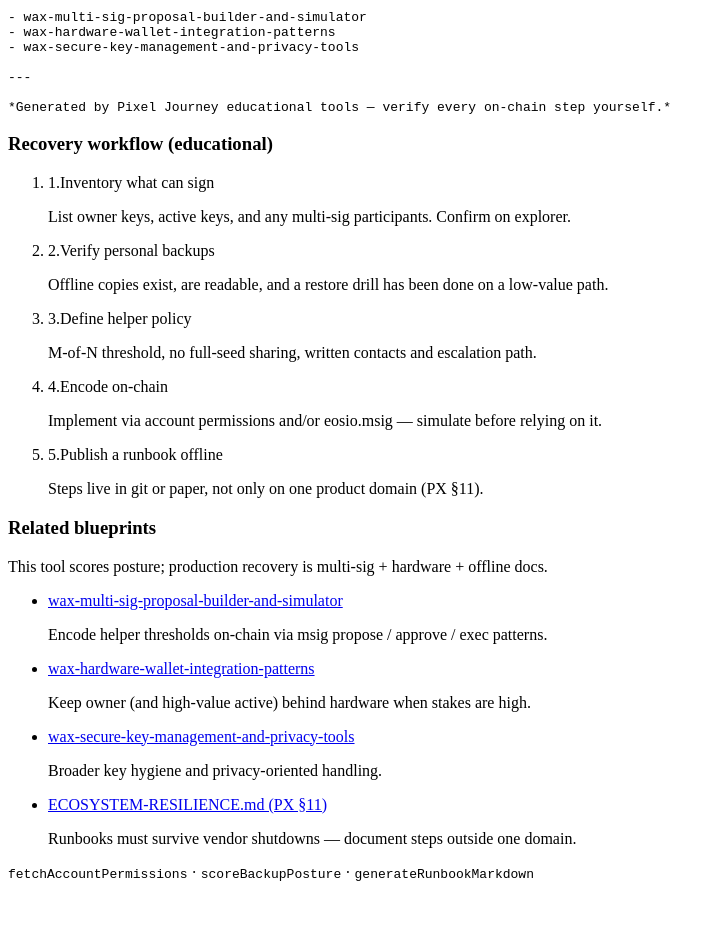
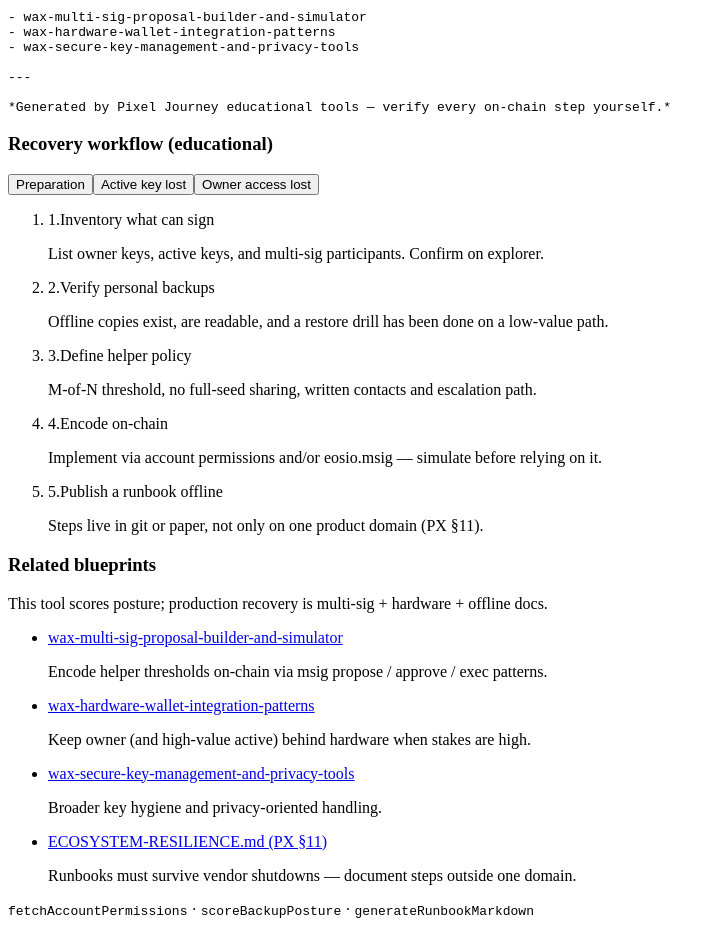
Before and after one commit to pixel-journey/wax-social-recovery-and-key-backup-tools, a Next.js app: page / in a window 1280 px wide. Shown: the part 2780-3715 px from the top of the page, without its empty margins (0-724 px from the left). Before the commit the page ends 3678 px from the top, so only its background shows below. Built offline with nearby package versions, Linux system fonts and the light colour scheme.

Commit message:
Pass 4: branched active-lost vs owner-lost workflow

```diff
--- a/examples/RecoveryWorkflow.tsx
+++ b/examples/RecoveryWorkflow.tsx
@@ -1,11 +1,11 @@
 "use client";
 
-import { useId } from "react";
+import { useId, useState } from "react";
 
-const STEPS = [
+const PREP = [
   {
     title: "Inventory what can sign",
-    body: "List owner keys, active keys, and any multi-sig participants. Confirm on explorer.",
+    body: "List owner keys, active keys, and multi-sig participants. Confirm on explorer.",
   },
   {
     title: "Verify personal backups",
@@ -23,25 +23,69 @@ const STEPS = [
     title: "Publish a runbook offline",
     body: "Steps live in git or paper, not only on one product domain (PX §11).",
   },
-];
+] as const;
+
+const ACTIVE_LOST = [
+  "Confirm owner is still under your control (explorer + offline material).",
+  "From owner, update active keys / linked permissions.",
+  "Revoke compromised active keys.",
+  "Rotate any app sessions that used the old active key.",
+  "Log the incident and update the runbook.",
+] as const;
+
+const OWNER_LOST = [
+  "Active alone cannot replace owner — do not waste time on active-only fixes.",
+  "Execute the pre-arranged M-of-N / account-auth recovery path.",
+  "If no multi-party owner path exists, the account may be unrecoverable.",
+  "After recovery, separate owner from daily keys and re-drill backups.",
+  "Review helper set for collusion / coercion risk.",
+] as const;
 
 export interface RecoveryWorkflowProps {
   className?: string;
 }
 
+type Branch = "prep" | "active" | "owner";
+
 export function RecoveryWorkflow({ className = "" }: RecoveryWorkflowProps) {
   const headingId = useId();
+  const [branch, setBranch] = useState<Branch>("prep");
 
   return (
     <section
       className={`rounded-2xl border border-white/10 bg-black/20 p-6 ${className}`}
       aria-labelledby={headingId}
     >
-      <h3 id={headingId} className="font-semibold text-lg mb-4">
+      <h3 id={headingId} className="font-semibold text-lg mb-3">
         Recovery workflow (educational)
       </h3>
+
+      <div className="flex flex-wrap gap-2 mb-4" role="tablist" aria-label="Scenario">
+        {(
+          [
+            ["prep", "Preparation"],
+            ["active", "Active key lost"],
+            ["owner", "Owner access lost"],
+          ] as const
+        ).map(([id, label]) => (
+          <button
+            key={id}
+            type="button"
+            role="tab"
+            aria-selected={branch === id}
+            onClick={() => setBranch(id)}
+            className={`px-3 py-1.5 rounded-lg text-xs font-medium focus:outline-none focus-visible:ring-2 focus-visible:ring-emerald-400 ${
+              branch === id ? "bg-emerald-600" : "bg-white/10"
+            }`}
+          >
+            {label}
+          </button>
+        ))}
+      </div>
+
+      {branch === "prep" && (
         <ol className="space-y-4">
-        {STEPS.map((s, i) => (
+          {PREP.map((s, i) => (
             <li key={s.title} className="text-sm">
               <p className="font-medium text-white/90">
                 <span className="text-emerald-400/90 mr-2">{i + 1}.</span>
@@ -51,6 +95,27 @@ export function RecoveryWorkflow({ className = "" }: RecoveryWorkflowProps) {
             </li>
           ))}
         </ol>
+      )}
+
+      {branch === "active" && (
+        <ol className="space-y-3 text-sm list-decimal pl-5 text-white/85">
+          {ACTIVE_LOST.map((s) => (
+            <li key={s} className="leading-relaxed">
+              {s}
+            </li>
+          ))}
+        </ol>
+      )}
+
+      {branch === "owner" && (
+        <ol className="space-y-3 text-sm list-decimal pl-5 text-amber-100/90">
+          {OWNER_LOST.map((s) => (
+            <li key={s} className="leading-relaxed">
+              {s}
+            </li>
+          ))}
+        </ol>
+      )}
     </section>
   );
 }
```
Lines whose indentation alone changed are shown as unchanged.
